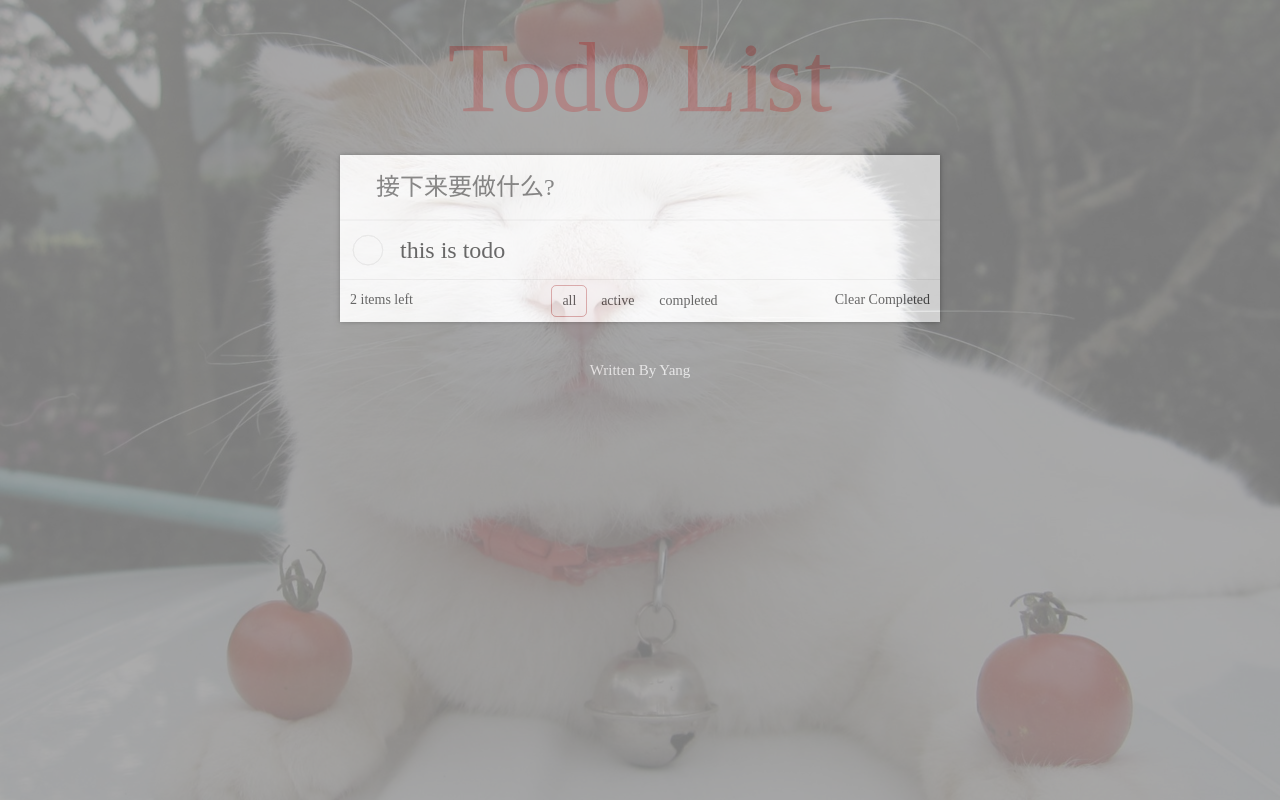
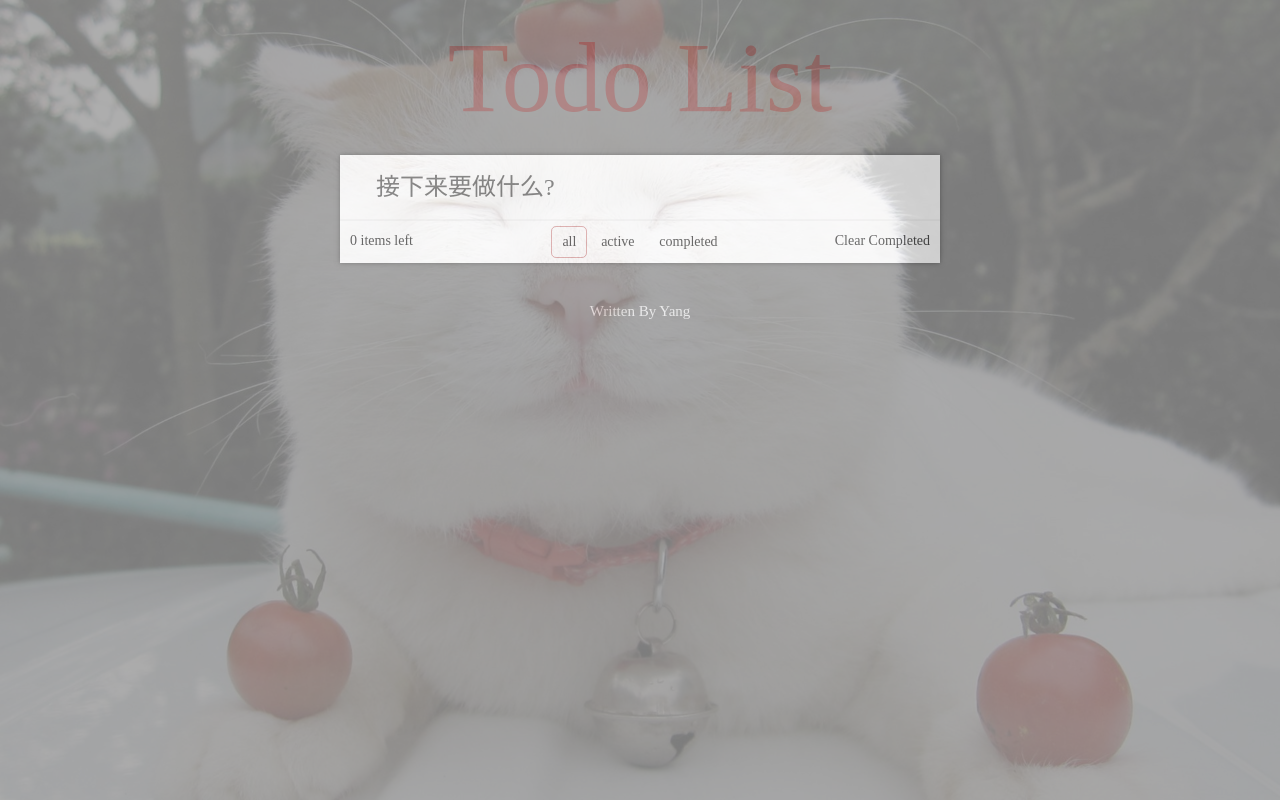
Before and after one commit to yangdepp/vue-learning, a Vue app: page / in a window 1280 px wide. Built offline with nearby package versions, Linux system fonts and the light colour scheme; the HTML template or start-up script is replaced by a standard one.

Commit message:
添加删除

```diff
--- a/src/todo/item.vue
+++ b/src/todo/item.vue
@@ -12,14 +12,15 @@ export default {
     todo: {
       type: Object,
       required: true
-    },
-  },
-  data(){
-    return{
     }
   },
+  data() {
+    return {};
+  },
   methods: {
-    deleteTodo() {},
+    deleteTodo() {
+      this.$emit('del', this.todo.id);
+    }
   }
 };
 </script>
--- a/src/todo/tabs.vue
+++ b/src/todo/tabs.vue
@@ -1,6 +1,6 @@
 <template>
   <div class="helper">
-    <span class="left">2 items left</span>
+    <span class="left">{{unFinshedTodoLength}} items left</span>
     <span class="tabs">
       <span v-for="(state,index) in states" :key="index" :class="[state, filter === state ? 'actived' : '']" @click="toggleFilter(state)">{{state}}</span>
     </span>
@@ -13,12 +13,21 @@ export default {
     filter: {
       type: String,
       required: true
+    },
+    todos: {
+      type: Array,
+      required: true
     }
   },
   data() {
     return {
       states: ["all", "active", "completed"]
     };
+  },
+  computed:{
+    unFinshedTodoLength(){
+      return this.todos.length;
+    }
   },
   methods: {
     toggleFilter() {},
--- a/src/todo/todo.vue
+++ b/src/todo/todo.vue
@@ -5,56 +5,72 @@
       class="add-input"
       :autofocus="true"
       placeholder="接下来要做什么?"
+      v-model="inputValue"
       @keyup.enter="addTodo">
-    <item :todo="todo"></item>
-    <tabs :filter="filter"></tabs>
+    <item v-for="(todo,index) in todos" :todo="todo" :key="index" @del="deleteTodoItem"></item>
+    <tabs :filter="filter" :todos="todos"></tabs>
   </div>
 </template>
 <script>
-import item from './item.vue';
-import tabs from './tabs.vue'
+import item from "./item.vue";
+import tabs from "./tabs.vue";
+let id = 0;
 export default {
-  data(){
-    return{
-      todo:{
-        id:0,
-        content:'this is todo',
-        completed: false,
+  data() {
+    return {
+      todo: {
+        id: 0,
+        content: "this is todo",
+        completed: false
       },
-      filter: 'all'
+      todos: [],
+      filter: "all",
+      inputValue: ""
+    };
+  },
+  methods: {
+    addTodo() {
+      this.todos.unshift({
+        id: id++,
+        content: this.inputValue,
+        completed: false
+      });
+      this.inputValue = "";
+    },
+    deleteTodoItem(id){
+      this.todos.splice(this.todos.findIndex(todo =>{
+        todo.id = id
+      }),1)
     }
   },
-  methods:{
-    addTodo(){
-    },
-  },
-  components:{
+  components: {
     item,
     tabs
   }
-}
+};
 </script>
 <style lang="stylus" scoped>
-    .real-app {
-        width 600px
-        margin 0 auto
-        box-shadow 0 0 5px #666
-    }
-    .add-input {
-        position relative
-        margin 0
-        width 100%
-        font-size 24px
-        font-family inherit
-        font-weight inherit
-        line-height 1.4em
-        border 0
-        outline none
-        color inherit
-        box-sizing border-box
-        font-smoothing antialiased
-        padding 16px 16px 16px 36px
-        border none
-        box-shadow inset 0 -2px 1px rgba(0, 0, 0, 0.03)
-    }
+.real-app {
+  width: 600px;
+  margin: 0 auto;
+  box-shadow: 0 0 5px #666;
+}
+
+.add-input {
+  position: relative;
+  margin: 0;
+  width: 100%;
+  font-size: 24px;
+  font-family: inherit;
+  font-weight: inherit;
+  line-height: 1.4em;
+  border: 0;
+  outline: none;
+  color: inherit;
+  box-sizing: border-box;
+  font-smoothing: antialiased;
+  padding: 16px 16px 16px 36px;
+  border: none;
+  box-shadow: inset 0 -2px 1px rgba(0, 0, 0, 0.03);
+}
 </style>
```
